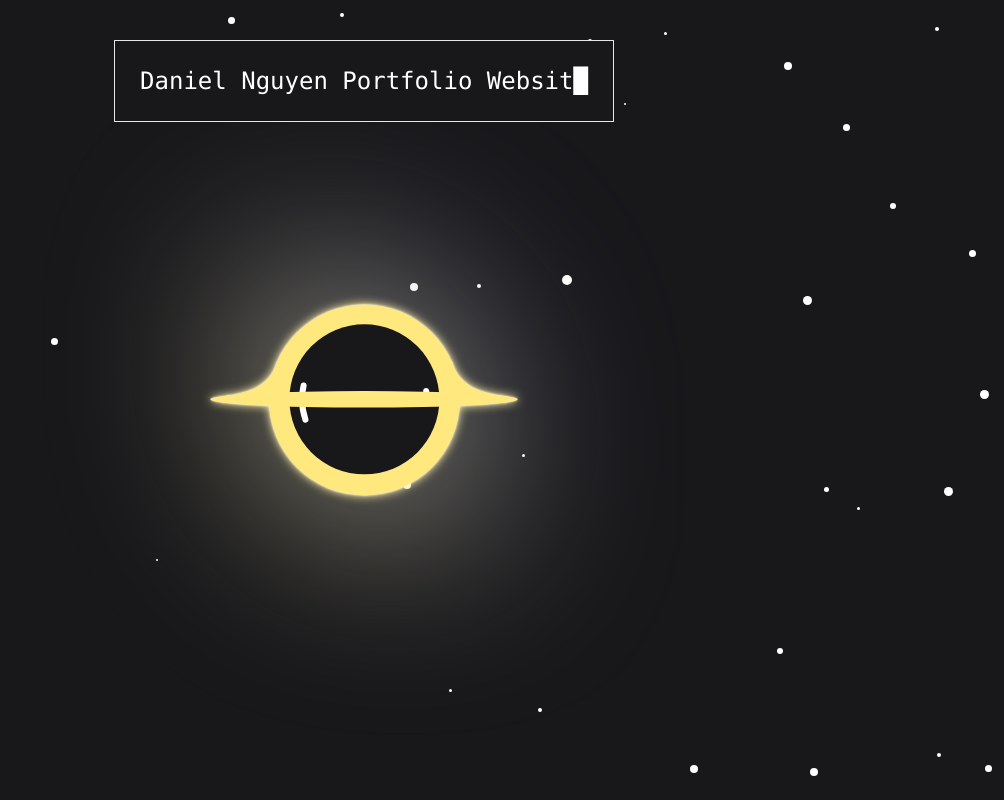
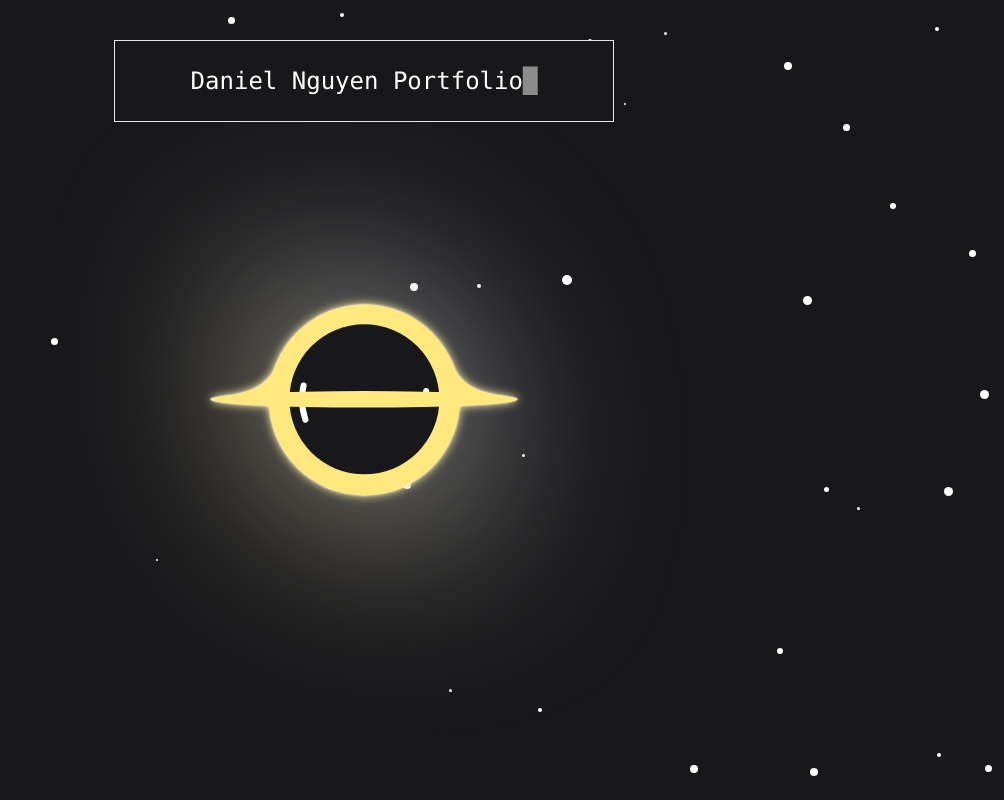
Before and after one commit to ddannyll/horizon, a React (Vite) app: page / in a window 1280 px wide. Shown: the top 800 px of the page, without its empty margins (276-1280 px from the left). Built offline with nearby package versions, Linux system fonts and the light colour scheme.

Commit message:
change quotes

```diff
--- a/src/config.js
+++ b/src/config.js
@@ -20,5 +20,5 @@ export const EXTRA_QUOTES = [
 ]
 export const QUOTES = [
     "Horizon.",
-    "Daniel Nguyen Portfolio Website",
+    "Daniel Nguyen Portfolio",
 ]
```
